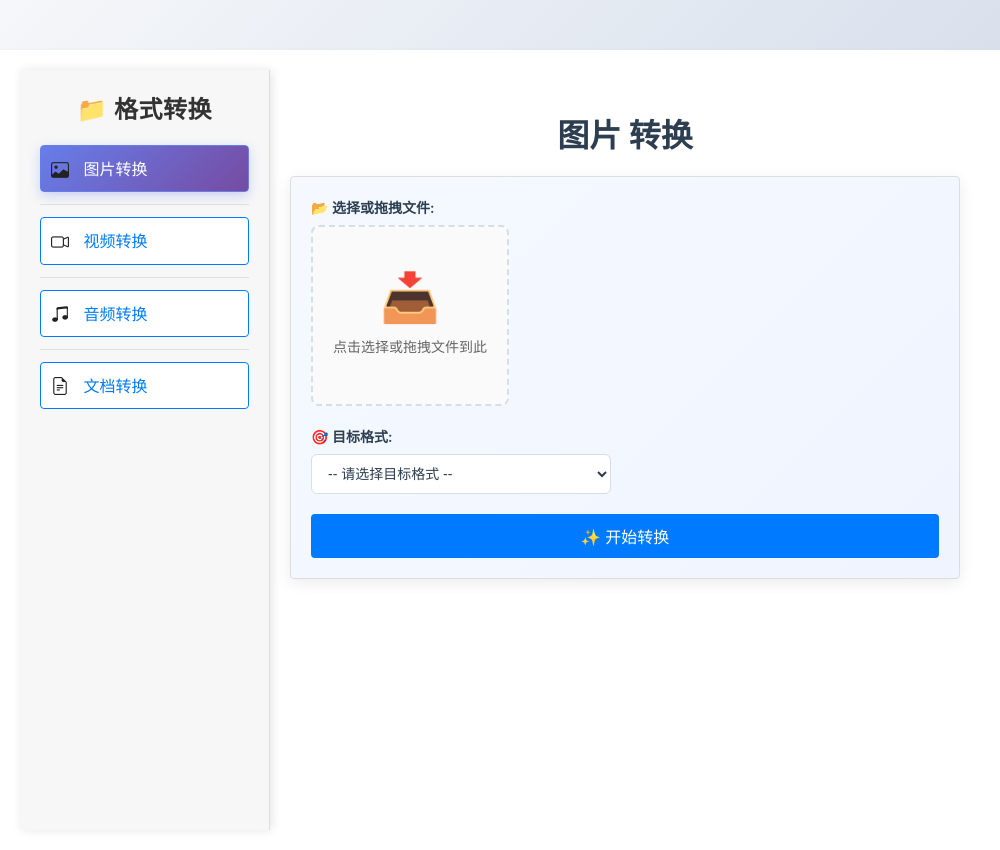
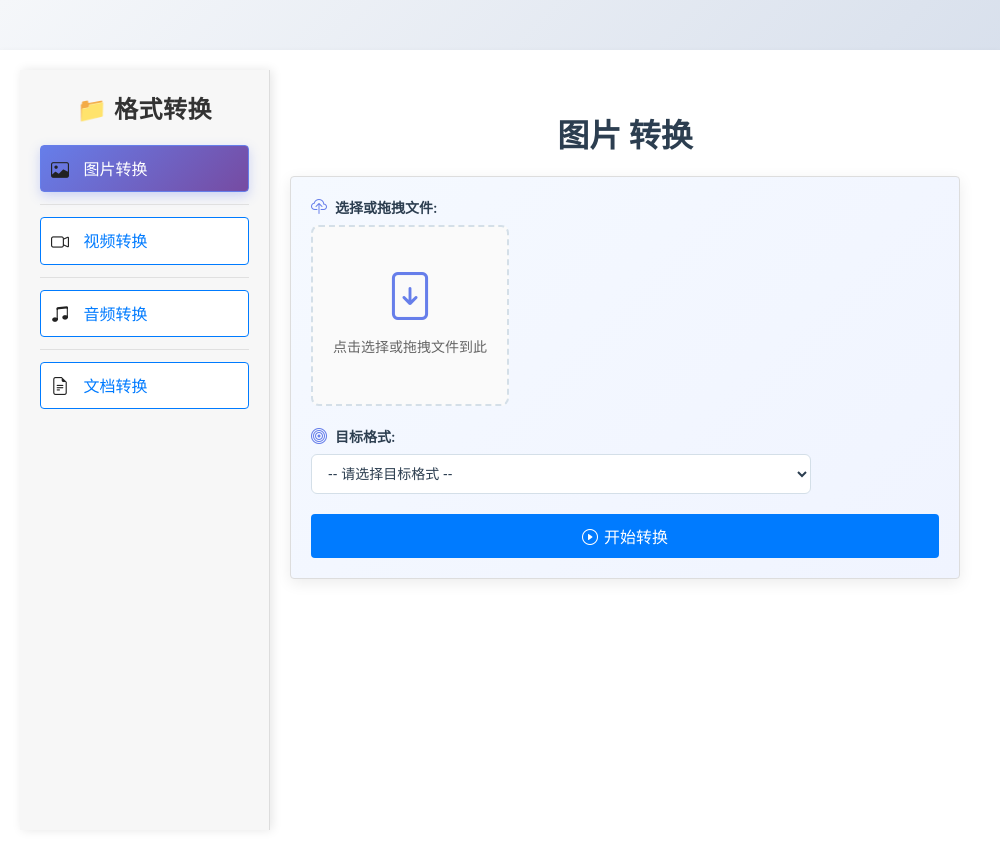
Before and after one commit to leowmx1/FormatTransformer, an Electron app: page index.html in a window 1000 px wide. Both pictures are taken after a click on the button "图片转换". Drawn offline with nearby package versions, Linux system fonts and the light colour scheme.

Commit message:
Icon details 3rd

```diff
--- a/renderer.js
+++ b/renderer.js
@@ -182,24 +182,24 @@ document.addEventListener('DOMContentLoaded', () => {
             <h1>${categoryName} 转换</h1>
             <div class="operation-container">
                 <div class="form-group">
-                    <label>📂 选择或拖拽文件:</label>
+                    <label><i class="bi bi-cloud-upload"></i> 选择或拖拽文件:</label>
                     <div id="dropZone" class="drop-zone">
                         <div class="drop-zone-content">
-                            <div class="drop-zone-icon">📥</div>
+                            <div class="drop-zone-icon"><i class="bi bi-file-arrow-down"></i></div>
                             <div class="drop-zone-text">点击选择或拖拽文件到此</div>
                             <span id="selectedFileName" class="selected-file-name"></span>
                         </div>
                     </div>
                 </div>
                 <div class="form-group">
-                    <label for="targetFormat">🎯 目标格式:</label>
+                    <label for="targetFormat"><i class="bi bi-bullseye"></i> 目标格式:</label>
                     <select id="targetFormat">
                         <option value="">-- 请选择目标格式 --</option>
                         ${formatOptions}
                     </select>
                 </div>
                 <div class="form-group" id="icoOptions" style="display:none;">
-                    <label>📏 ICO 分辨率（单选）:</label>
+                    <label><i class="bi bi-aspect-ratio"></i> ICO 分辨率（单选）:</label>
                     <div>
                         <label><input type="radio" name="icoSize" value="multi" checked> 多尺寸（16,32,48,64,128,256）</label>
                         <label><input type="radio" name="icoSize" value="16"> 16×16</label>
@@ -209,9 +209,9 @@ document.addEventListener('DOMContentLoaded', () => {
                         <label><input type="radio" name="icoSize" value="128"> 128×128</label>
                         <label><input type="radio" name="icoSize" value="256"> 256×256</label>
                     </div>
-                    <div style="margin-top:6px;color:#666;font-size:13px;">💡 选择"多尺寸"生成常用尺寸集合，或选择单一尺寸。</div>
+                    <div style="margin-top:6px;color:#666;font-size:13px;"><i class="bi bi-info-circle" style="margin-right:4px;"></i>选择"多尺寸"生成常用尺寸集合，或选择单一尺寸。</div>
                 </div>
-                <button id="startConversion">✨ 开始转换</button>
+                <button id="startConversion"><i class="bi bi-play-circle" style="margin-right:6px;"></i>开始转换</button>
             </div>
         `;
 
--- a/styles.css
+++ b/styles.css
@@ -125,6 +125,14 @@ body {
     font-weight: 600;
     color: #2c3e50;
     font-size: 14px;
+    display: flex;
+    align-items: center;
+}
+
+.form-group label i.bi {
+    margin-right: 8px;
+    font-size: 16px;
+    color: #667eea;
 }
 
 .select-file-btn {
@@ -158,7 +166,7 @@ body {
 
 .form-group select {
     width: 100%;
-    max-width: 300px;
+    max-width: 500px;
     padding: 10px 12px;
     border: 1px solid #d4dfe8;
     border-radius: 6px;
@@ -347,6 +355,12 @@ body {
 .drop-zone-icon {
     font-size: 48px;
     margin-bottom: 10px;
+    color: #667eea;
+}
+
+.drop-zone-icon i.bi {
+    font-size: 48px;
+    color: #667eea;
 }
 
 .drop-zone-text {
```
